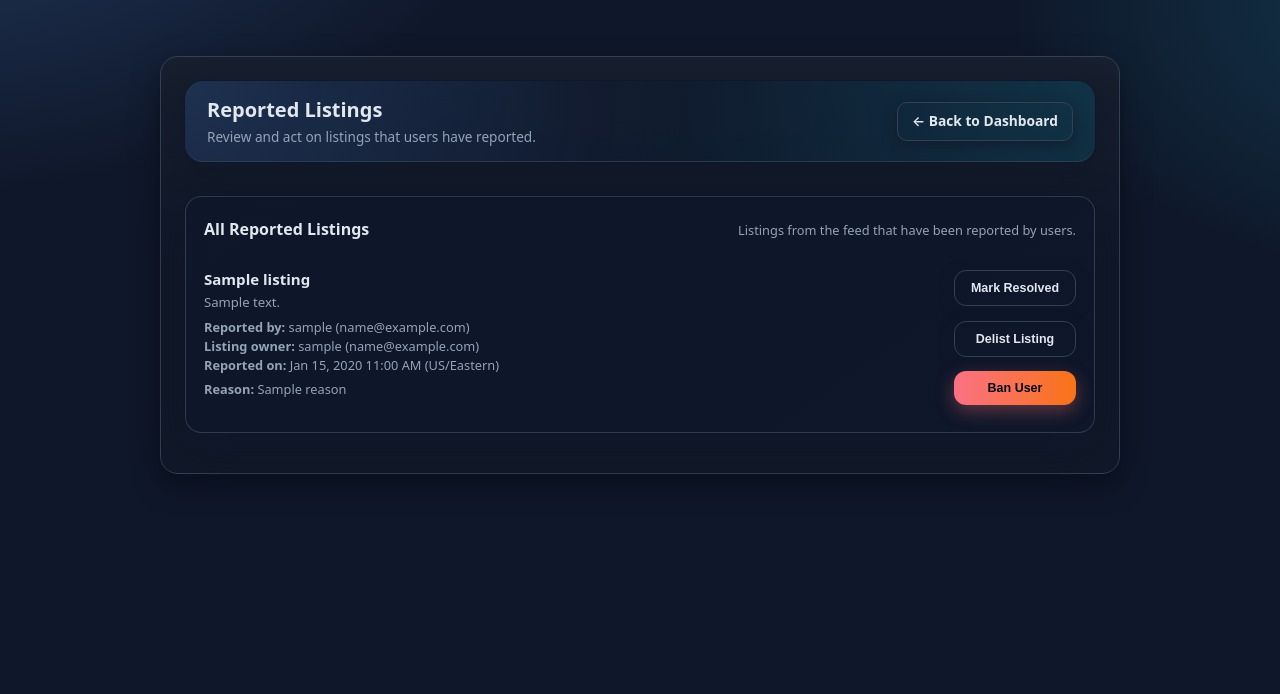
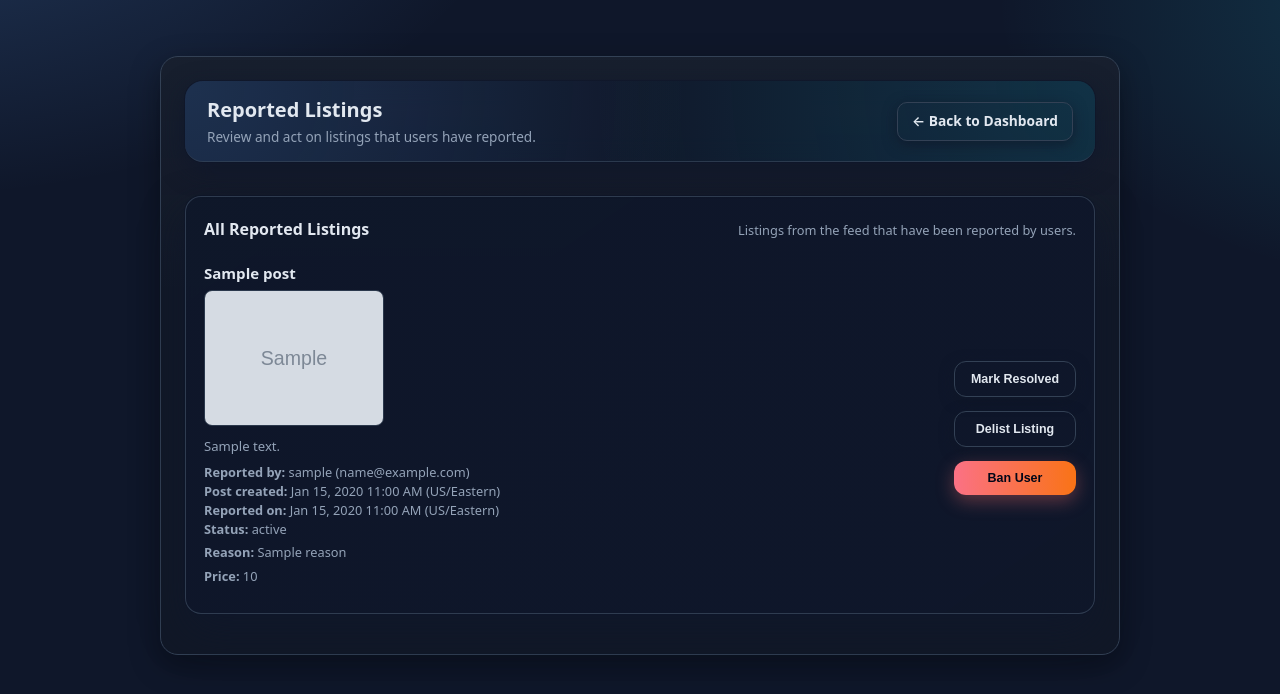
Before and after one commit to Rehal05/MarketPlace-CS3240, a Django app: template app/accounts/templates/admin/admin_reports.html in a window 1280 px wide. Shown: the top 694 px of the page. Run offline with Django 5.2, Linux system fonts and the light colour scheme; the template is opened without the code that fills it: most values are stand-ins (such as "Sample title", 1, 10 or a date in 2020); grey boxes marked "Sample" are stand-in pictures.

Commit message:
Update admin_reports.html

```diff
--- a/app/accounts/templates/admin/admin_reports.html
+++ b/app/accounts/templates/admin/admin_reports.html
@@ -42,19 +42,33 @@
           {% for report in reports %}
             <li class="tool-item reported-item">
               <div class="tool-main">
-                <!-- Listing title + owner -->
+
+                <!-- Post title -->
                 <div class="tool-title">
-                  {{ report.listing.title }}
+                  {{ report.post.title }}
                 </div>
 
+                <!-- Optional image -->
+                {% if report.post.image_url %}
+                  <div style="margin: 0.35rem 0;">
+                    <a href="{{ report.post.image_url }}" target="_blank">
+                      <img src="{{ report.post.image_url }}"
+                           alt="{{ report.post.title }}"
+                           style="max-width: 180px; border-radius: 8px; border: 1px solid rgba(51,65,85,0.8);">
+                    </a>
+                  </div>
+                {% endif %}
+
+                <!-- Post description -->
                 <div class="tool-description">
-                  {% if report.listing.description %}
-                    {{ report.listing.description }}
+                  {% if report.post.description %}
+                    {{ report.post.description }}
                   {% else %}
                     <em>No description provided for this listing.</em>
                   {% endif %}
                 </div>
 
+                <!-- Meta info -->
                 <div class="report-meta" style="margin-top: 0.35rem; font-size: 0.8rem; color: var(--muted);">
                   <div>
                     <strong>Reported by:</strong>
@@ -64,14 +78,16 @@
                       <em>Unknown reporter</em>
                     {% endif %}
                   </div>
+
                   <div>
-                    <strong>Listing owner:</strong>
-                    {% if report.listing.owner %}
-                      {{ report.listing.owner.username }} ({{ report.listing.owner.email }})
+                    <strong>Post created:</strong>
+                    {% if report.post.created_at %}
+                      {{ report.post.created_at|timezone:"US/Eastern"|date:"M d, Y h:i A" }} (US/Eastern)
                     {% else %}
-                      <em>Unknown owner</em>
+                      <em>Unknown time</em>
                     {% endif %}
                   </div>
+
                   <div>
                     <strong>Reported on:</strong>
                     {% if report.created_at %}
@@ -80,10 +96,23 @@
                       <em>Unknown time</em>
                     {% endif %}
                   </div>
+
+                  <div>
+                    <strong>Status:</strong>
+                    {{ report.get_status_display }}
+                  </div>
+
                   {% if report.reason %}
                     <div style="margin-top: 0.25rem;">
                       <strong>Reason:</strong>
                       <span>{{ report.reason }}</span>
+                    </div>
+                  {% endif %}
+
+                  {% if report.post.price_min or report.post.price_max %}
+                    <div style="margin-top: 0.25rem;">
+                      <strong>Price:</strong>
+                      {{ report.post.price_display }}
                     </div>
                   {% endif %}
                 </div>
@@ -112,7 +141,7 @@
                   </button>
                 </form>
 
-                <!-- Ban user -->
+                <!-- Ban user (backend must decide who to ban, e.g. owner if added later) -->
                 <form method="post" action="{% url 'admin_reported_listings' %}" class="inline-form">
                   {% csrf_token %}
                   <input type="hidden" name="report_id" value="{{ report.id }}">
```
